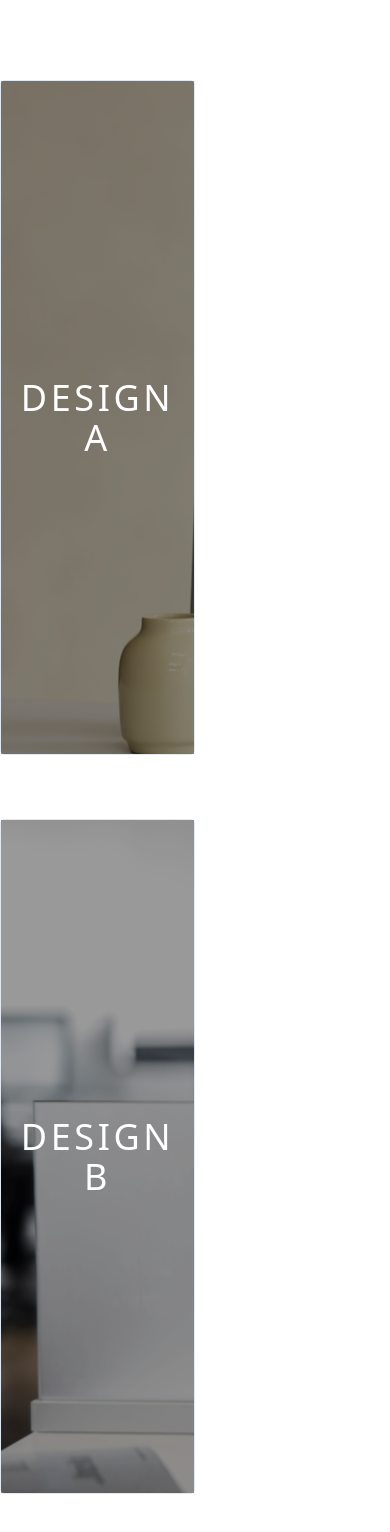
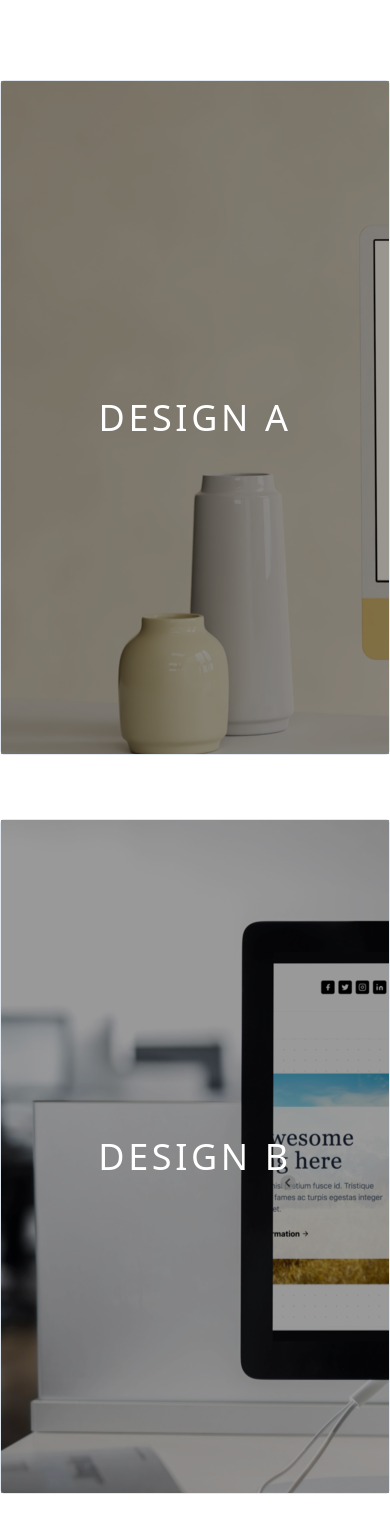
Before and after one commit to Ruppell/mio-dr-so, a website: page index.html in a window 390 px wide. Drawn offline with nearby package versions, Linux system fonts and the light colour scheme; files that its build step writes are made by us from their sources.

Commit message:
fix: Index column widths

```diff
--- a/index.html
+++ b/index.html
@@ -10,11 +10,11 @@
         <section class="py-20">
             <div class="container mx-auto">
                 <div class="flex flex-col md:flex-row gap-16">
-                    <a class="flex items-center justify-center w-1/2 min-h-[80vh] rounded border border-slate-200 text-center text-4xl uppercase tracking-widest p-10 transition hover:shadow-xl relative" style="background-image: url('src/img/design-a-1.png')" href="design-a.html" target="_blank">
+                    <a class="flex items-center justify-center md:w-1/2 min-h-[80vh] rounded border border-slate-200 text-center text-4xl uppercase tracking-widest p-10 transition hover:shadow-xl relative" style="background-image: url('src/img/design-a-1.png')" href="design-a.html" target="_blank">
                         <div class="absolute top-0 left-0 w-full h-full bg-black/40 hover:bg-black/30 z-10 transition"></div>
                         <span class="z-20 text-white text-shadow-xl">Design A</span>
                     </a>
-                    <a class="flex items-center justify-center w-1/2 min-h-[80vh] rounded border border-slate-200 text-center text-4xl uppercase tracking-widest p-10 transition hover:shadow-xl relative" style="background-image: url('src/img/design-b-1.png')" href="design-b.html" target="_blank">
+                    <a class="flex items-center justify-center md:w-1/2 min-h-[80vh] rounded border border-slate-200 text-center text-4xl uppercase tracking-widest p-10 transition hover:shadow-xl relative" style="background-image: url('src/img/design-b-1.png')" href="design-b.html" target="_blank">
                         <div class="absolute top-0 left-0 w-full h-full bg-black/40 hover:bg-black/30 z-10 transition"></div>
                         <span class="z-20 text-white text-shadow-xl">Design B</span>
                     </a>
```
